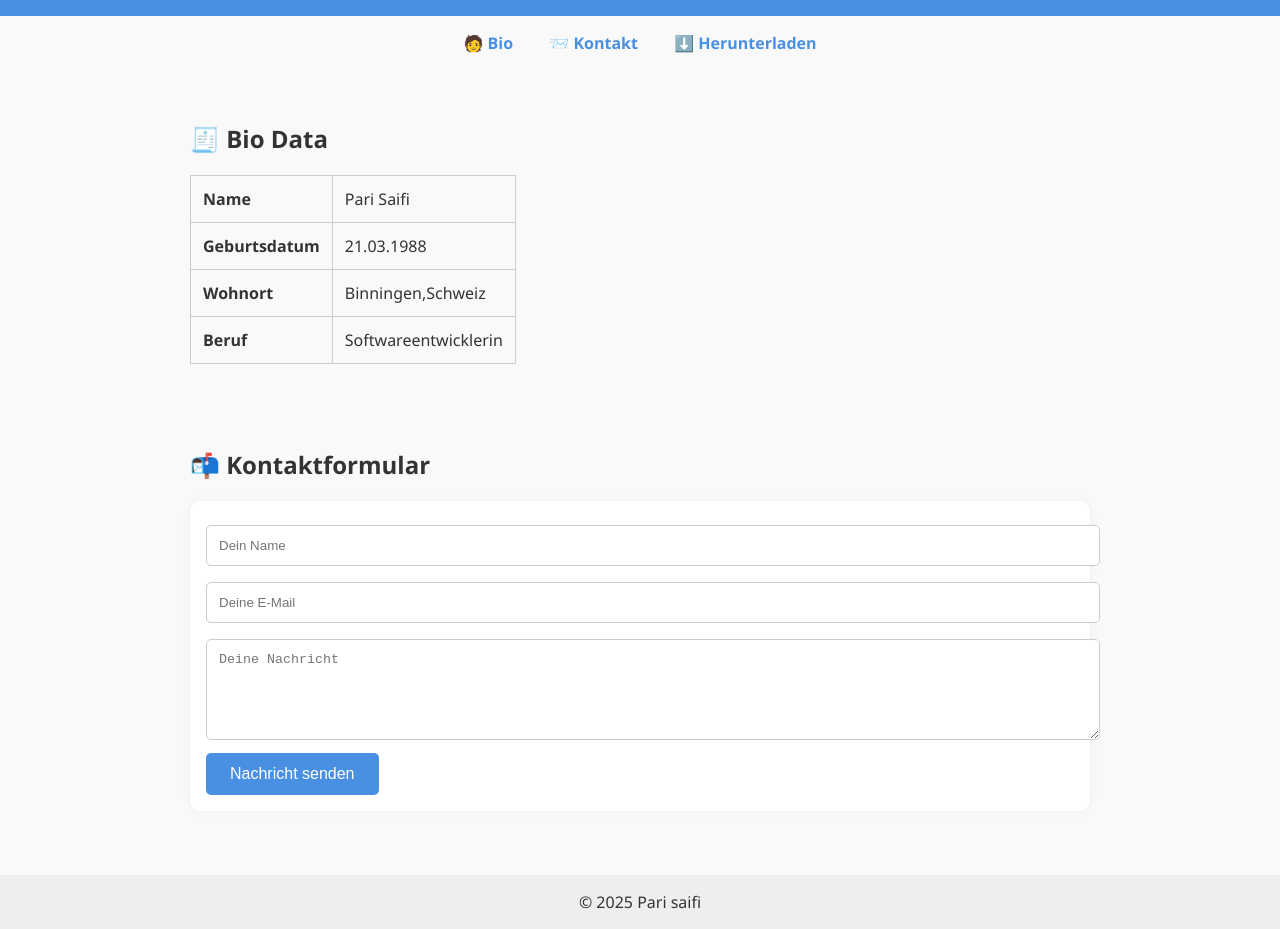
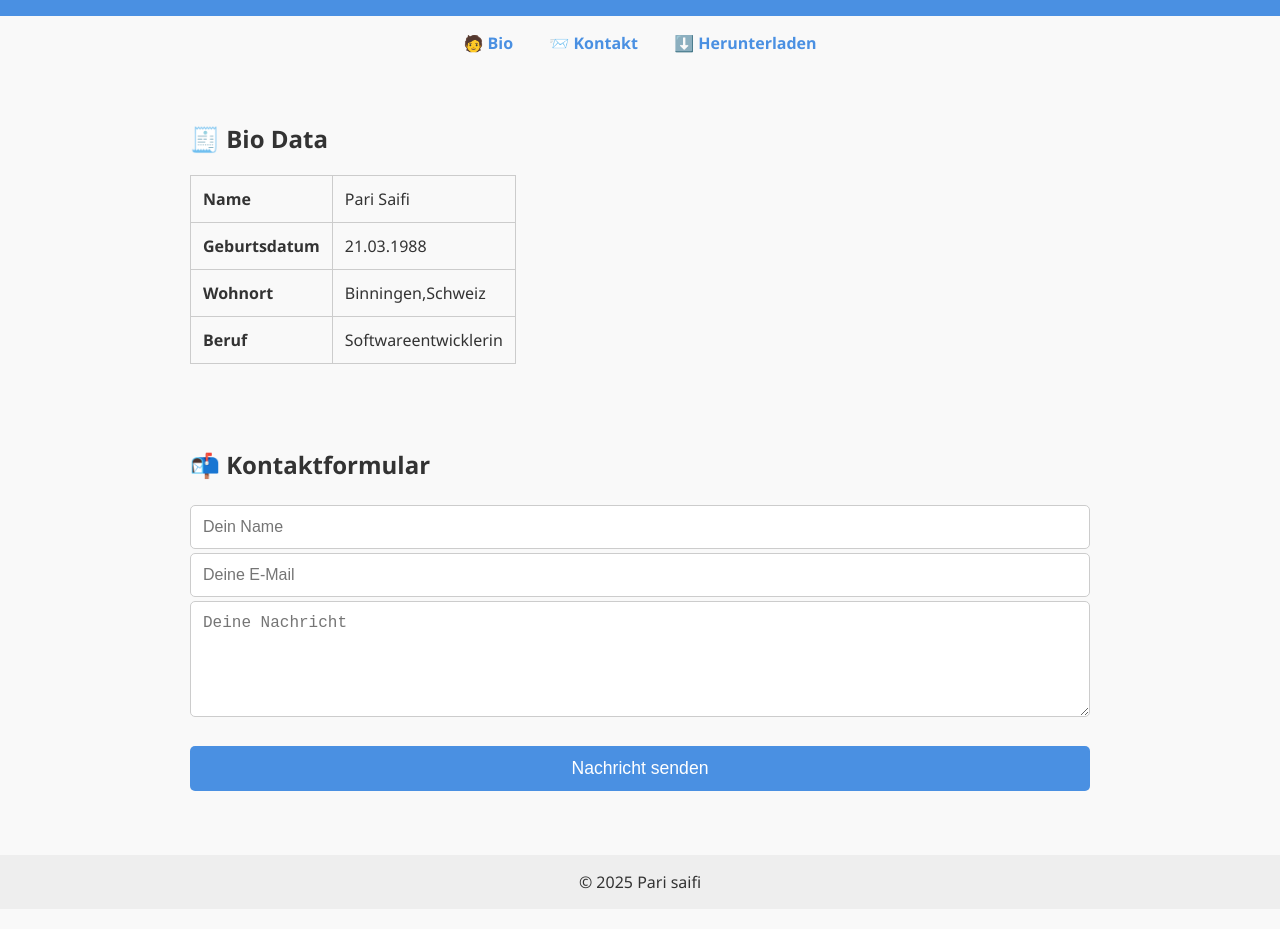
Before and after one commit to Parisaifi/my-website-, a plain HTML site: page index.html in a window 1280 px wide. Shown: the part 102-1031 px from the top of the page. Drawn offline with Linux system fonts and the light colour scheme.

Commit message:
Update stylesheet.css

```diff
--- a/stylesheet.css
+++ b/stylesheet.css
@@ -38,28 +38,48 @@ th,td{
     border: 1px solid #ccc;
     text-align: left;
 }
-form {
-    background: #fff;
-    padding: 1rem;
+    .contact-card {
+      background-color: #ffffff;
+      padding: 1.5rem;
       border-radius: 10px;
-    box-shadow: 0 0 10px rgba(0,0,0,0.05);
+      box-shadow: 0 2px 8px rgba(0, 0, 0, 0.1);
+      max-width: 600px;
+      margin: auto;
     }
-input, textarea {
+
+    form label {
+      display: block;
+      margin-top: 1rem;
+      font-weight: bold;
+      color: #444;
+    }
+
+    form input, form textarea {
       width: 100%;
       padding: 0.75rem;
-    margin: 0.5rem 0;
+      margin-top: 0.25rem;
       border: 1px solid #ccc;
       border-radius: 5px;
+      font-size: 1rem;
+      box-sizing: border-box;
     }
-button {
+    form button {
+      margin-top: 1.5rem;
+      width: 100%;
       background-color: #4a90e2;
       color: white;
       border: none;
-    padding: 0.75rem 1.5rem;
+      padding: 0.75rem;
+      font-size: 1.1rem;
       border-radius: 5px;
       cursor: pointer;
-    font-size: 1rem;
+      transition: background 0.3s ease;
     }
+
+    form button:hover {
+      background-color: #357ac8;
+    }
+
     footer {
       text-align: center;
       padding: 1rem;
```
Lines whose indentation alone changed are shown as unchanged.
